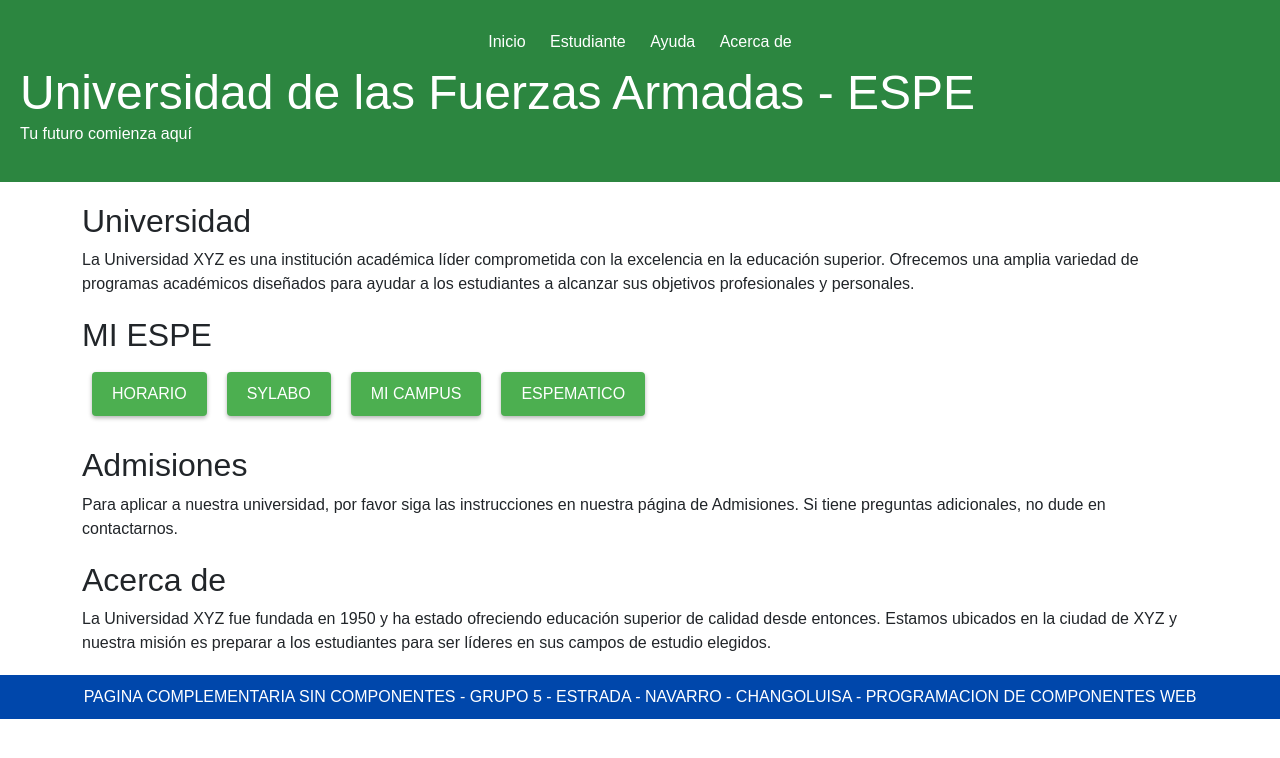
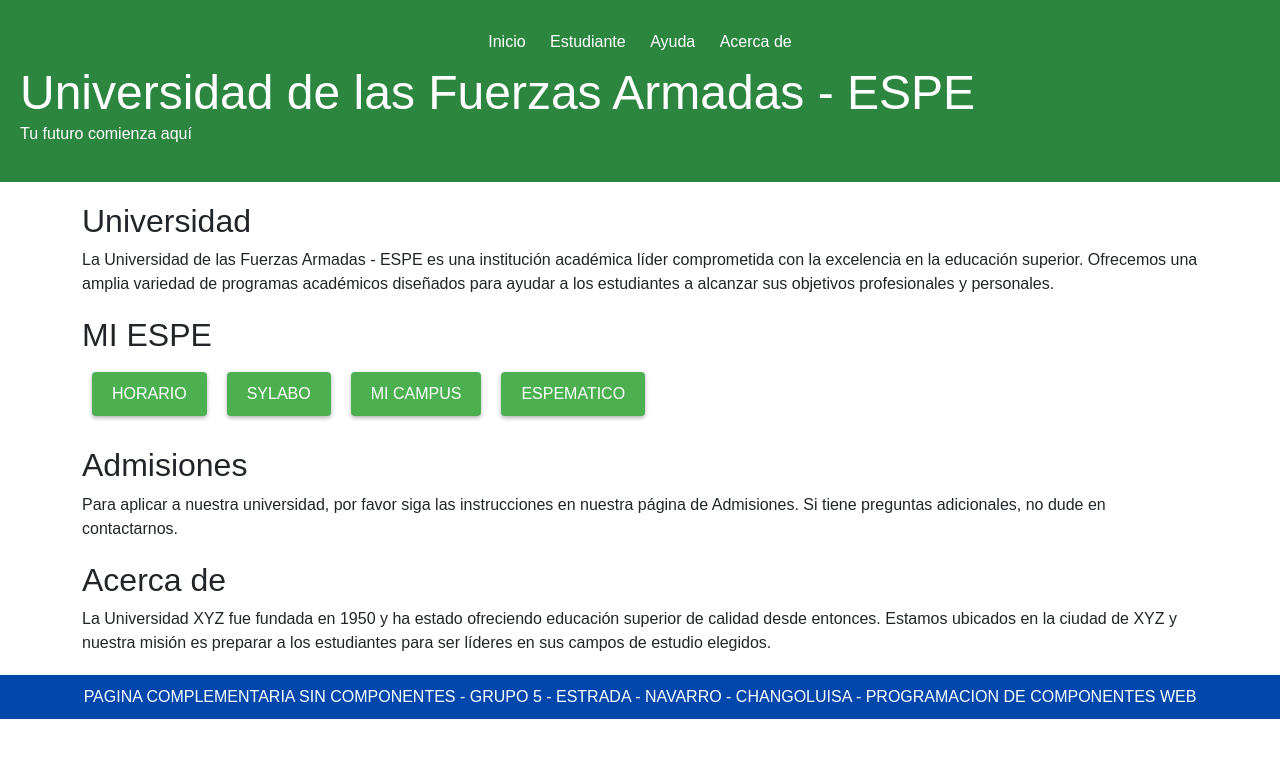
Before and after one commit to caestrada4/TrabajoProyecto, a plain HTML site: page index2.html in a window 1280 px wide. Drawn offline with nearby package versions, Linux system fonts and the light colour scheme.

Commit message:
Update index2.html

```diff
--- a/index2.html
+++ b/index2.html
@@ -28,7 +28,7 @@
   <main class="container">
     <section>
       <h2>Universidad</h2>
-      <p>La Universidad XYZ es una institución académica líder comprometida con la excelencia en la educación superior. Ofrecemos una amplia variedad de programas académicos diseñados para ayudar a los estudiantes a alcanzar sus objetivos profesionales y personales.</p>
+      <p>La Universidad de las Fuerzas Armadas - ESPE es una institución académica líder comprometida con la excelencia en la educación superior. Ofrecemos una amplia variedad de programas académicos diseñados para ayudar a los estudiantes a alcanzar sus objetivos profesionales y personales.</p>
     </section>
 
 
```
